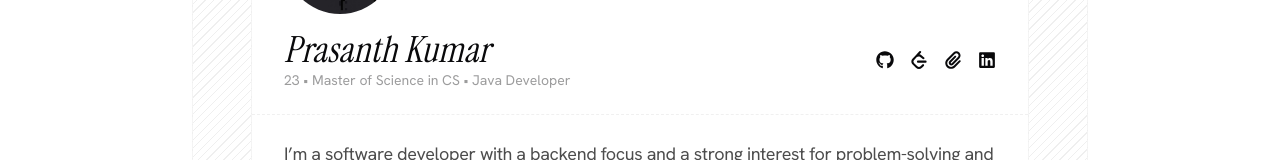
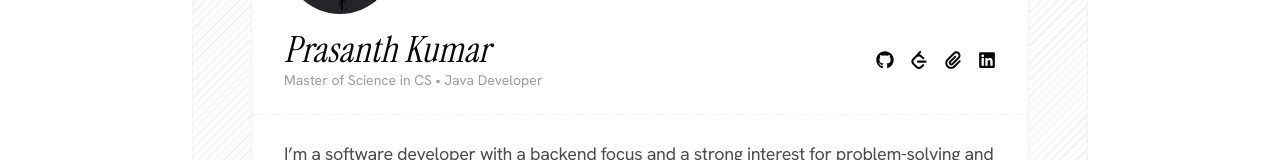
Before and after one commit to D-Prasanth-Kumar/portfolio, a Next.js app: page / in a window 1280 px wide. Shown: the part 400-560 px from the top of the page. Built offline with nearby package versions, Linux system fonts and the light colour scheme; no server answers.

Commit message:
improved profile content

```diff
--- a/src/components/ProfileHeader.tsx
+++ b/src/components/ProfileHeader.tsx
@@ -42,7 +42,7 @@ export default function ProfileHeader({
             {name}
           </h1>
           <p className="opacity-40 text-xs sm:text-sm">
-            {age} • {title}
+            {title}
           </p>
         </div>
         <div className="flex justify-start space-x-4 mt-3 sm:mt-0 px-0">
```
